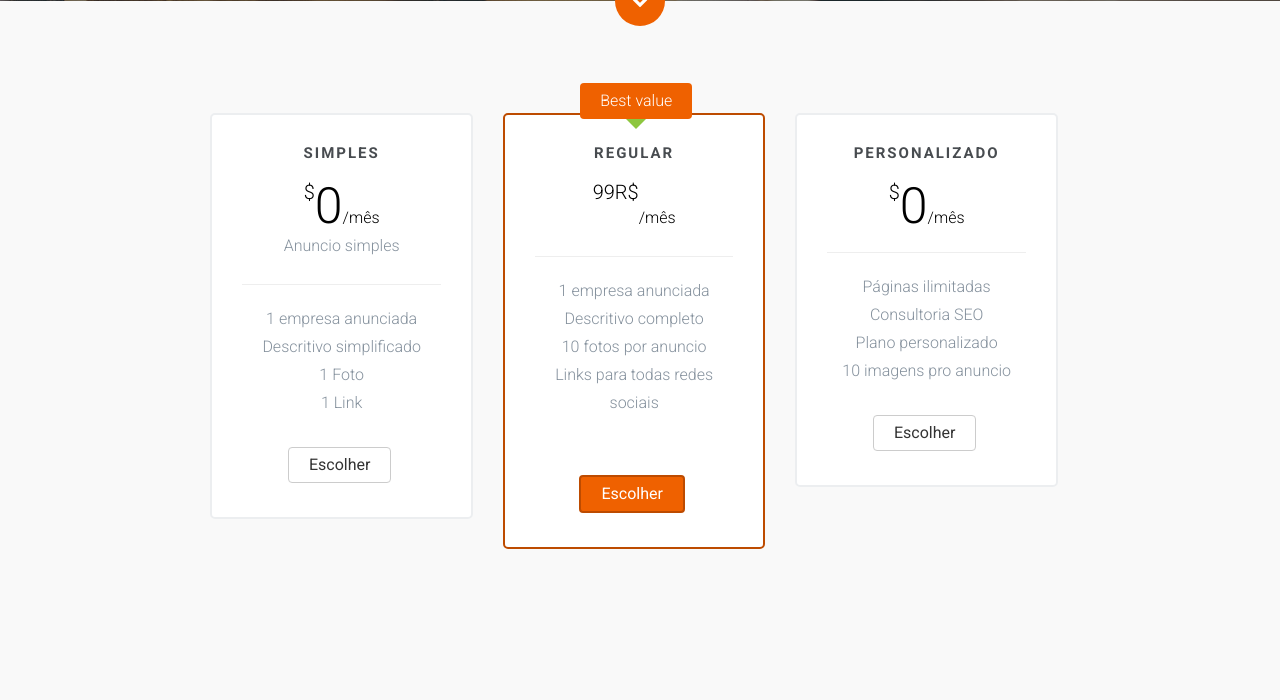
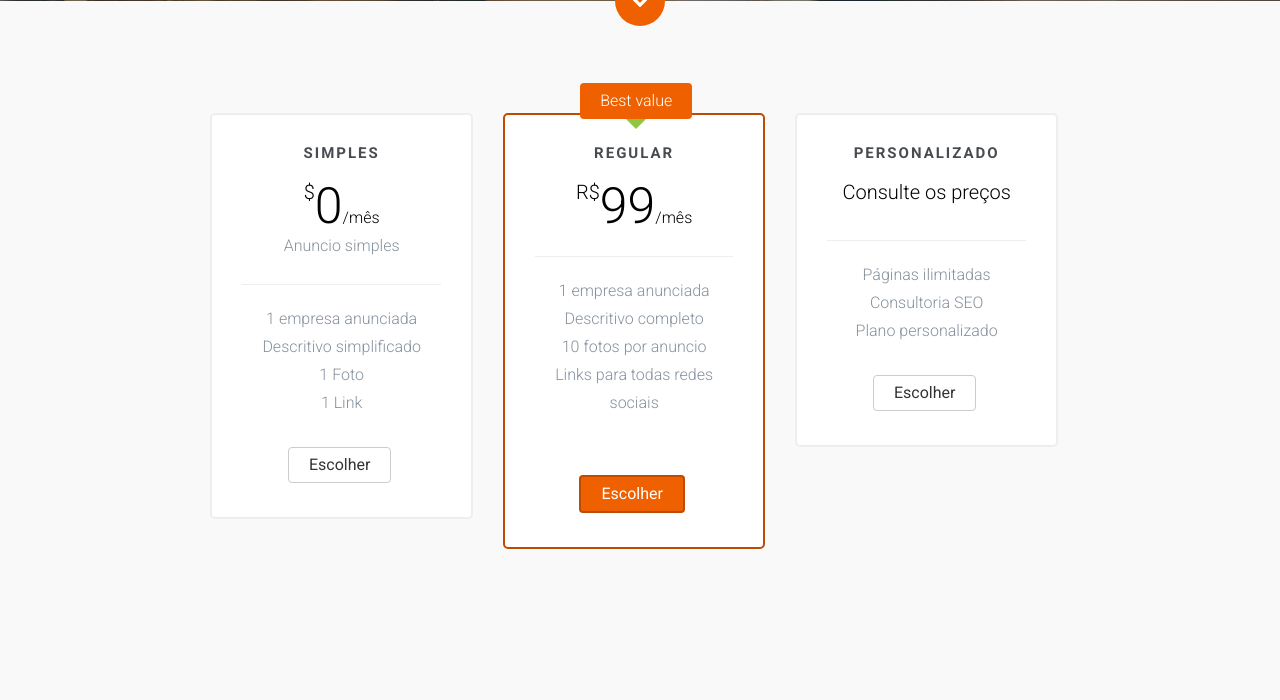
Before and after one commit to LucasRamosLobo/repo-guia-oficial, a Django app: page /parceiro-guia-sul-da-bahia/ in a window 1280 px wide. Shown: the part 619-1319 px from the top of the page. Run offline with Django 3.2, Linux system fonts and the light colour scheme; parts of the project's set-up code (start-up, migrations or seed data) failed here and were passed over; some libraries are stand-ins or nearby versions; some web fonts are replaced.

Commit message:
'addpricing'

```diff
--- a/templates/pricing.html
+++ b/templates/pricing.html
@@ -160,7 +160,7 @@
 					<div class="price-box popular"  style="border-color:#BD4B00 ;">
 						<div class="popular-text" style="background-color:#EF6100;">Best value</div>
 						<h2 class="pricing-plan">Regular</h2>
-						<div class="price"><sup class="currency">99R$</sup><small>/mês</small></div>
+						<div class="price"><sup class="currency">R$</sup>99<small>/mês</small></div>
 						<p></p>
 						<hr>
 						<ul class="pricing-info">
@@ -177,14 +177,14 @@
 				<div class="col-md-3 col-sm-6 animate-box" style="position:relative; left:12%">
 					<div class="price-box">
 						<h2 class="pricing-plan">Personalizado</h2>
-						<div class="price"><sup class="currency">$</sup>0<small>/mês</small></div>
+						<div class="price"><sup class="currency">Consulte os preços</div>
 
 						<hr>
 						<ul class="pricing-info">
 							<li>Páginas ilimitadas</li>
 							<li>Consultoria SEO</li>
 							<li>Plano personalizado</li>
-							<li>10 imagens pro anuncio</li>
+
 						</ul>
 						<a href="#" class="btn btn-default btn-sm">Escolher</a>
 					</div>
```
